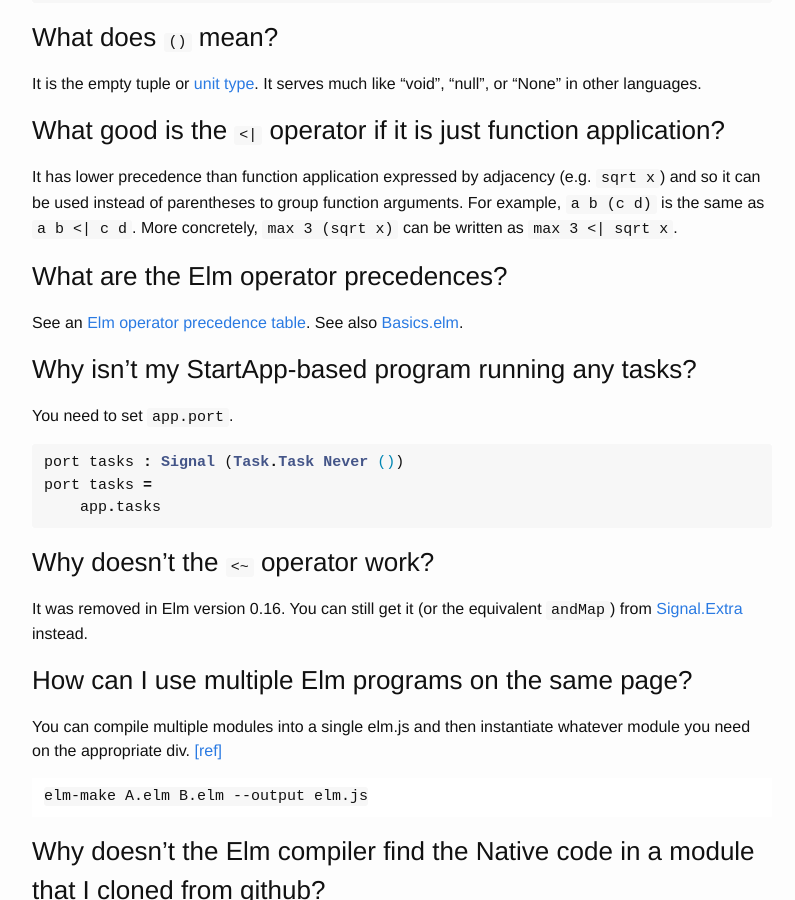
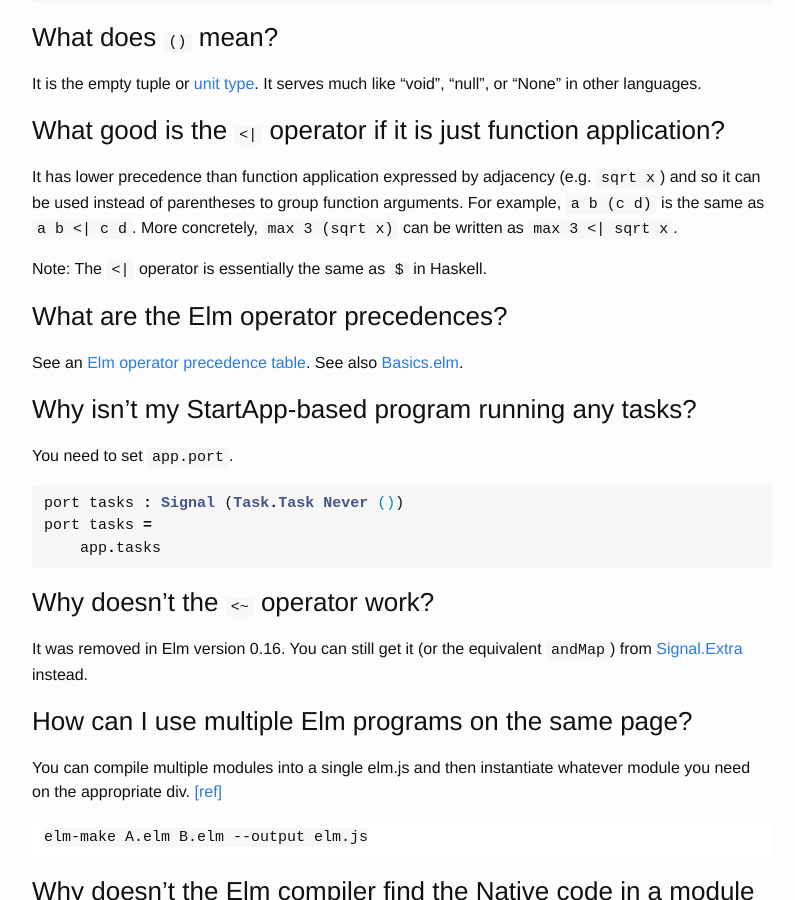
Before and after one commit to gunnarahlberg/elm-faq, a Jekyll site: the page built from index.md, in a window 1280 px wide and 900 px high, scrolled down 1880 px. Shown: the whole window, without its empty margins (238-1033 px from the left). Built offline with Jekyll 4.4.1, drawn with Linux system fonts in a browser that asks for light colours.

Commit message:
Mention `$` in Haskell.

```diff
--- a/index.md
+++ b/index.md
@@ -73,6 +73,8 @@
 
 It has lower precedence than function application expressed by adjacency (e.g. `sqrt x`) and so it can be used instead of parentheses to group function arguments. For example, `a b (c d)` is the same as `a b <| c d`.  More concretely, `max 3 (sqrt x)` can be written as `max 3 <| sqrt x`.
 
+Note: The `<|` operator is essentially the same as `$` in Haskell.
+
 ### What are the Elm operator precedences?
 
 See an [Elm operator precedence table](operators.html).
```
